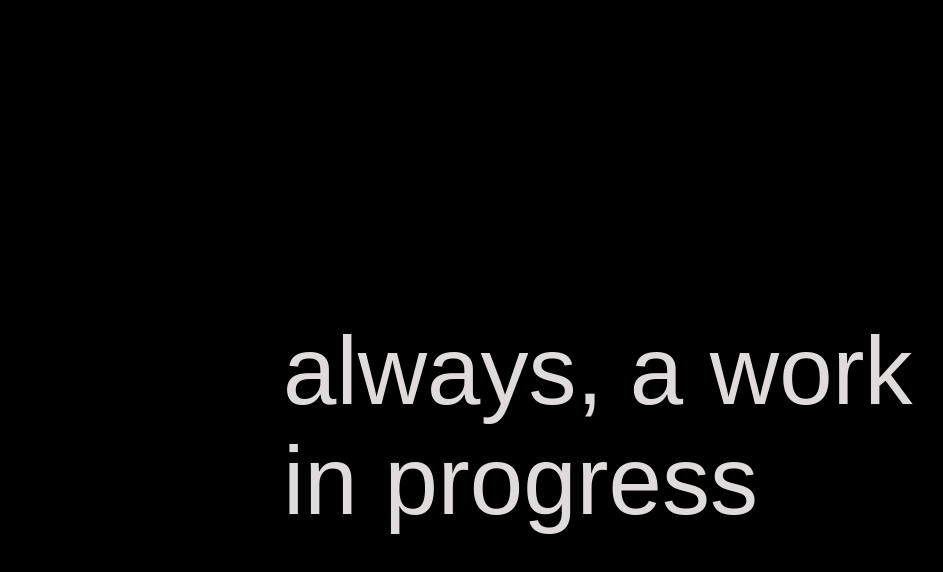
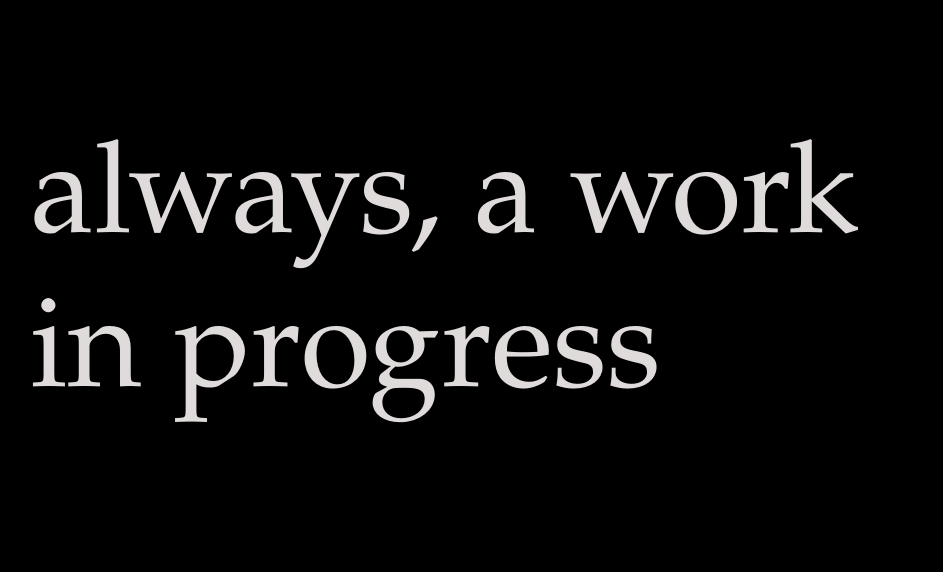
Before and after one commit to blakehall/blakehall.github.com, a plain HTML site: page index.html in a window 1280 px wide. Shown: the whole page, without its empty margins (41-984 px from the left). Drawn offline with Linux system fonts and the light colour scheme.

Commit message:
New font face

```diff
--- a/index.html
+++ b/index.html
@@ -6,11 +6,11 @@
       }
 
       p {
-        font-family: sans-serif;
-        font-size: 6em;
-        margin-top: 25%;
+        font-family: Garamond, Courier, serif;
+        font-size: 8em;
+        margin-top: 10%;
         margin-right: 25%;
-        margin-left: 25%;
+        margin-left: 5%;
         color: #DFDBDB;
       }
     </style>
```
